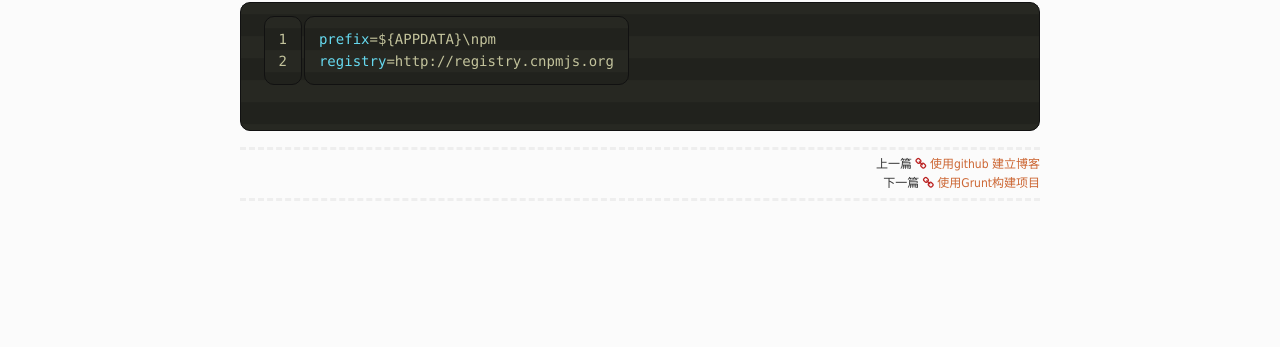
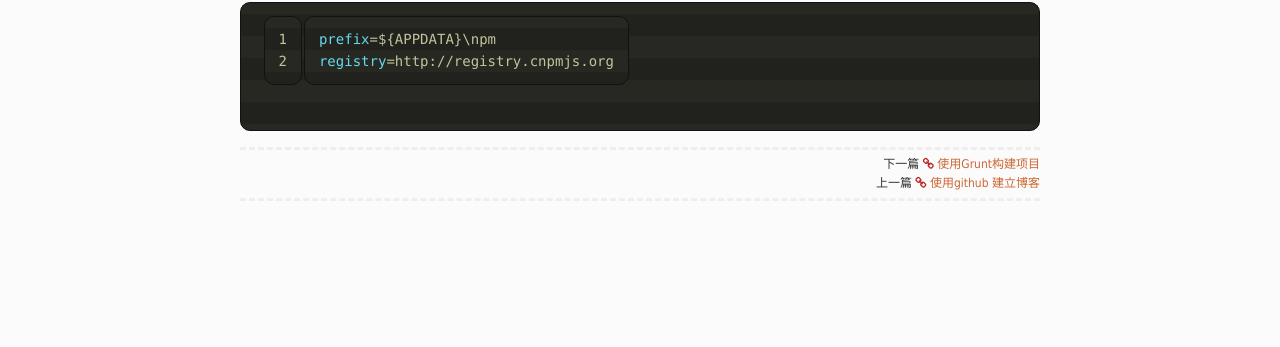
Before and after one commit to noyobo/noyobo.github.com, a Jekyll site: the page built from _posts/2014-03-13-npm-install-load-slow.md, in a window 1280 px wide. Shown: the part 480-827 px from the top of the page. Built offline with Jekyll 4.4.1, drawn with Linux system fonts in a browser that asks for light colours; nearby versions of some CDN libraries; comment, search, counter and statistics services are not loaded.

Commit message:
post page

```diff
--- a/_layouts/post.html
+++ b/_layouts/post.html
@@ -10,11 +10,11 @@
         {{ content }}
     </article>
     <div class="post-footer">
+    {%if page.next %}
+    下一篇 <i class="fa fa-link"></i> <a href="{{page.next.url}}">{{page.next.title}}</a><br/>
+    {% endif %}
     {%if page.previous %}
-    上一篇 <i class="fa fa-link"></i> <a href="{{page.previous.url}}">{{page.previous.title}}</a><br/>
-    {% endif %}
-    {%if page.next %}
-    下一篇 <i class="fa fa-link"></i> <a href="{{page.next.url}}">{{page.next.title}}</a>
+    上一篇 <i class="fa fa-link"></i> <a href="{{page.previous.url}}">{{page.previous.title}}</a>
     {% endif %}
     </div>
     {% include custom/duoshuo.html %}
```
